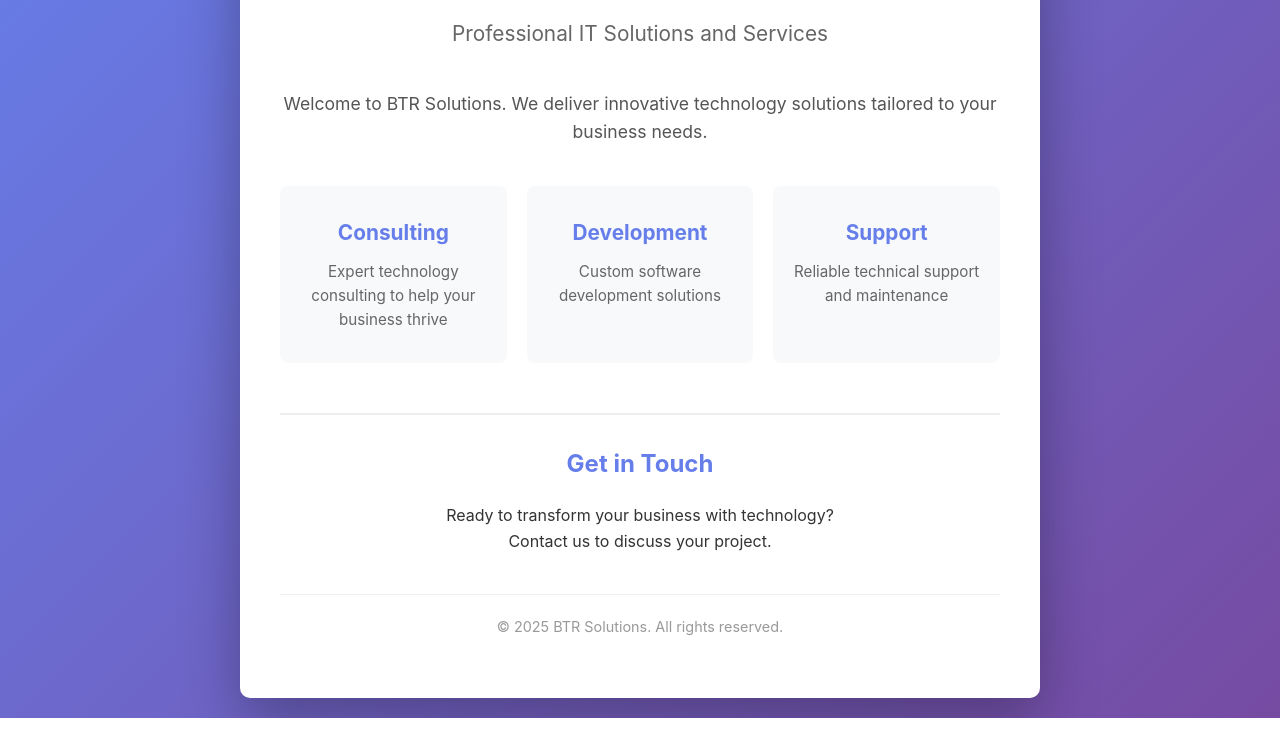
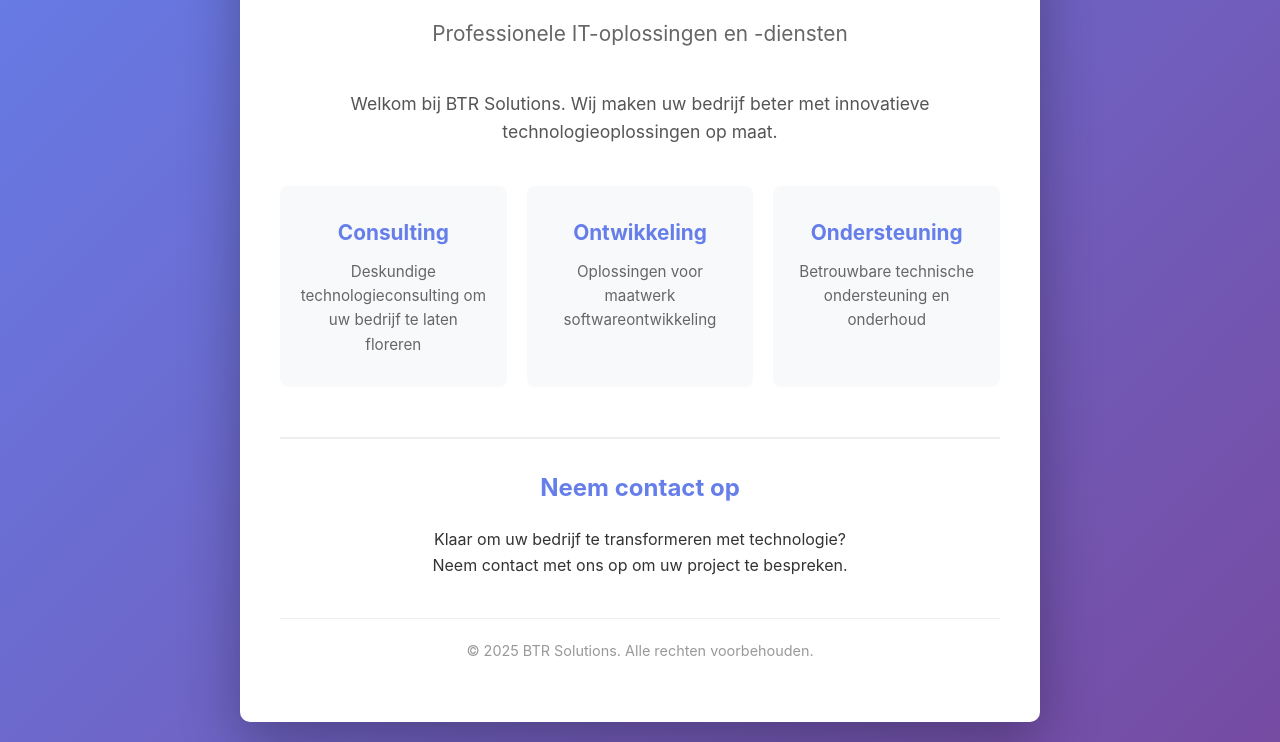
Before and after one commit to v4nTh3M4n/btrsolutions.github.io, a plain HTML site: page index.html in a window 1280 px wide. Shown: the part 160-902 px from the top of the page. Before the commit the page ends 878 px from the top, so only its background shows below. Drawn offline with Linux system fonts and the light colour scheme.

Commit message:
Update index.html to localize content in Dutch

```diff
--- a/index.html
+++ b/index.html
@@ -1,9 +1,9 @@
 <!DOCTYPE html>
-<html lang="en">
+<html lang="nl">
 <head>
     <meta charset="UTF-8">
     <meta name="viewport" content="width=device-width, initial-scale=1.0">
-    <meta name="description" content="BTR Solutions - Professional IT Solutions and Services">
+    <meta name="description" content="BTR Solutions - Professionele IT-oplossingen en -diensten">
     <title>BTR Solutions</title>
     <style>
         * {
@@ -124,35 +124,35 @@
 <body>
     <div class="container">
         <h1>BTR Solutions</h1>
-        <p class="tagline">Professional IT Solutions and Services</p>
+        <p class="tagline">Professionele IT-oplossingen en -diensten</p>
 
         <div class="content">
-            <p>Welcome to BTR Solutions. We deliver innovative technology solutions tailored to your business needs.</p>
+            <p>Welkom bij BTR Solutions. Wij maken uw bedrijf beter met innovatieve technologieoplossingen op maat.</p>
         </div>
 
         <div class="services">
             <div class="service-card">
                 <h3>Consulting</h3>
-                <p>Expert technology consulting to help your business thrive</p>
+                <p>Deskundige technologieconsulting om uw bedrijf te laten floreren</p>
             </div>
             <div class="service-card">
-                <h3>Development</h3>
-                <p>Custom software development solutions</p>
+                <h3>Ontwikkeling</h3>
+                <p>Oplossingen voor maatwerk softwareontwikkeling</p>
             </div>
             <div class="service-card">
-                <h3>Support</h3>
-                <p>Reliable technical support and maintenance</p>
+                <h3>Ondersteuning</h3>
+                <p>Betrouwbare technische ondersteuning en onderhoud</p>
             </div>
         </div>
 
         <div class="contact">
-            <h2>Get in Touch</h2>
-            <p>Ready to transform your business with technology?</p>
-            <p>Contact us to discuss your project.</p>
+            <h2>Neem contact op</h2>
+            <p>Klaar om uw bedrijf te transformeren met technologie?</p>
+            <p>Neem contact met ons op om uw project te bespreken.</p>
         </div>
 
         <footer>
-            <p>&copy; 2025 BTR Solutions. All rights reserved.</p>
+            <p>&copy; 2025 BTR Solutions. Alle rechten voorbehouden.</p>
         </footer>
     </div>
 </body>
```
